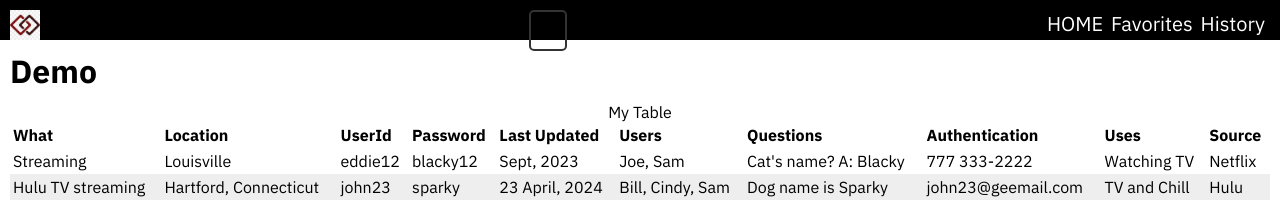
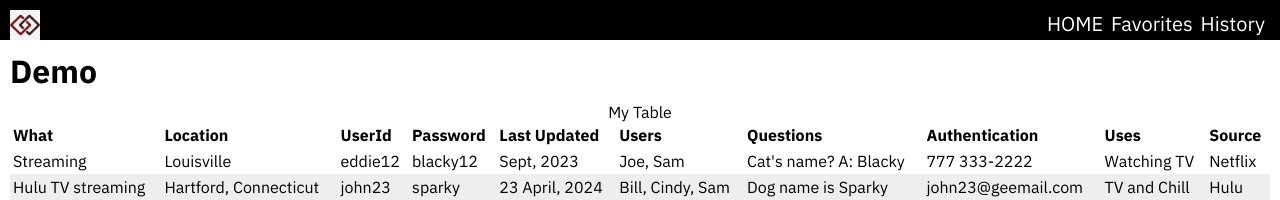
Before and after one commit to gothamgo/demo, a Jekyll site: the page built from index.html, in a window 1280 px wide. Shown: the top 200 px of the page. Built offline with Jekyll 4.4.1, drawn with Linux system fonts in a browser that asks for light colours.

Commit message:
Update mobile_menu.html

```diff
--- a/_includes/mobile_menu.html
+++ b/_includes/mobile_menu.html
@@ -14,6 +14,10 @@
   text-decoration: underline;
 }
 
+@media only screen and (min-width: 701px) {
+.hamburger {
+  display: none;
+}
 @media only screen and (max-width: 700px) {
 .hamburger {
   position: fixed;
```
